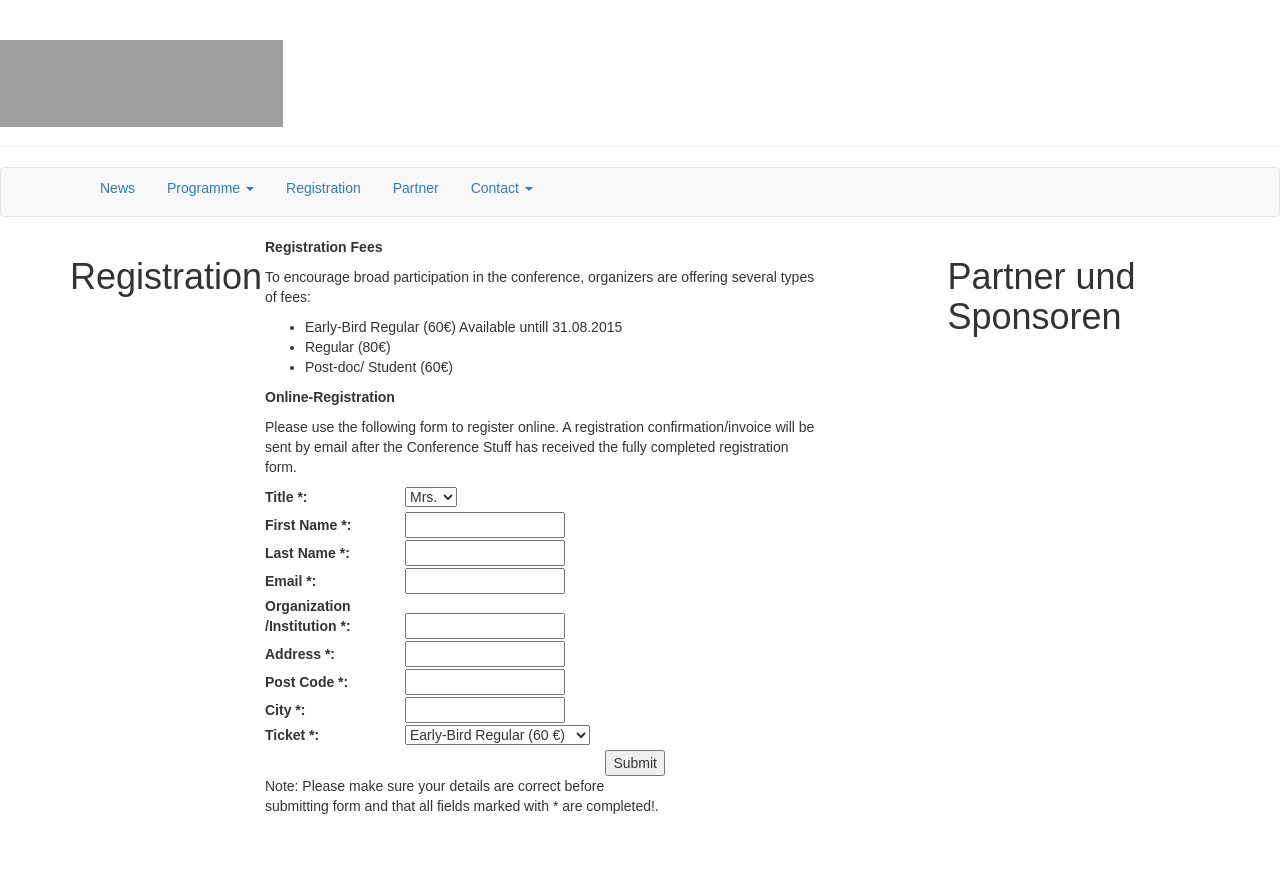
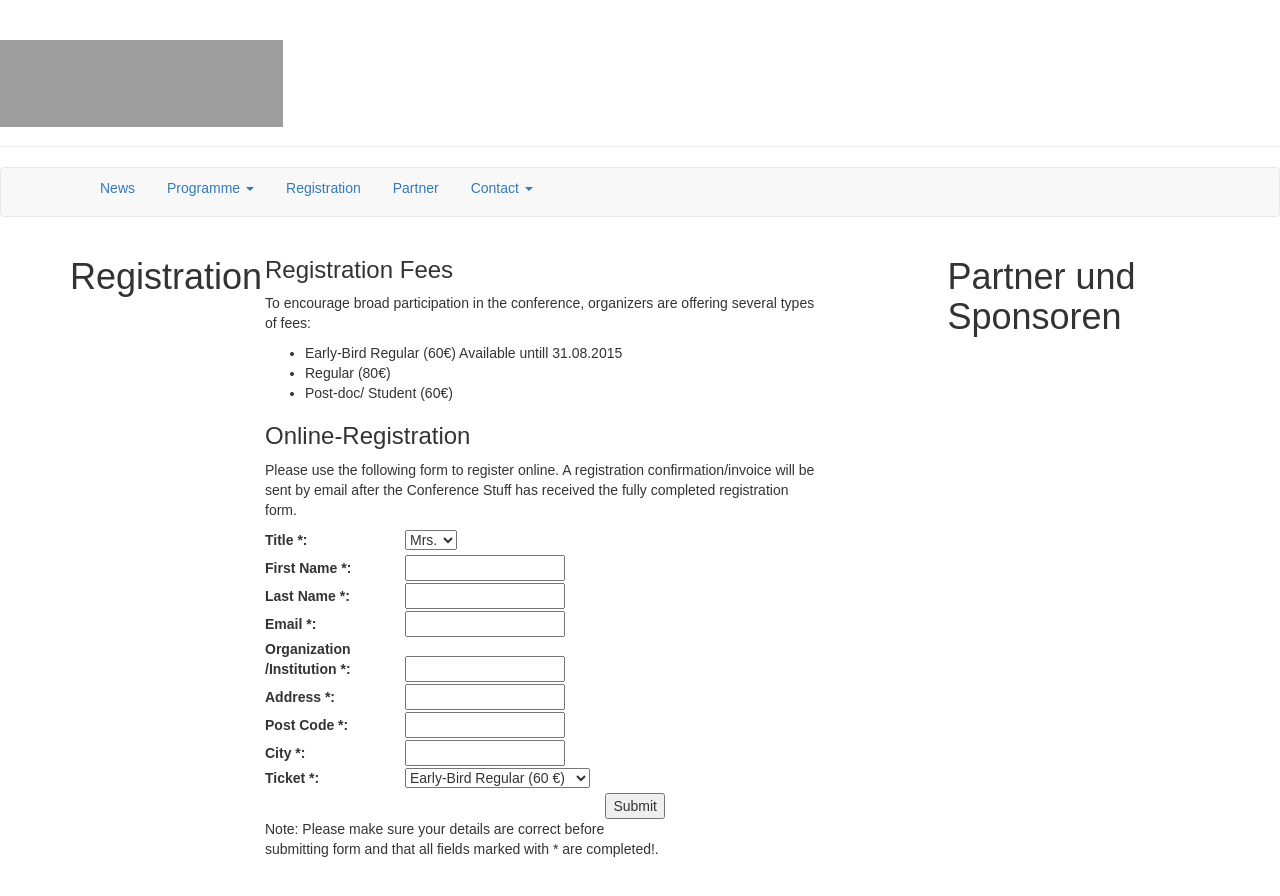
Before and after one commit to susedev/test, a Jekyll site: the page built from registration.html, in a window 1280 px wide. Shown: the top 896 px of the page. Built offline with Jekyll 4.4.1, drawn with Linux system fonts in a browser that asks for light colours; nearby versions of some CDN libraries; grey boxes are pictures that could not be loaded.

Commit message:
Edit from JekyllCMS

```diff
--- a/registration.html
+++ b/registration.html
@@ -2,7 +2,7 @@
 title: Registration
 language: en
 ---
-<p><strong>Registration Fees</strong></p>
+<h3>Registration Fees</h3>
 
 <p>To encourage broad participation in the conference, organizers are offering several types of fees:</p>
 
@@ -12,7 +12,7 @@ language: en
 	<li>Post-doc/ Student (60&euro;)</li>
 </ul>
 
-<p><strong>Online-Registration</strong></p>
+<h3>Online-Registration</h3>
 
 <p>Please use the following form to register online. A registration confirmation/invoice will be sent by email after the Conference Stuff has received the fully completed registration form.</p>
 <style type="text/css">body {font-family:Arial, Sans-Serif;}
```
